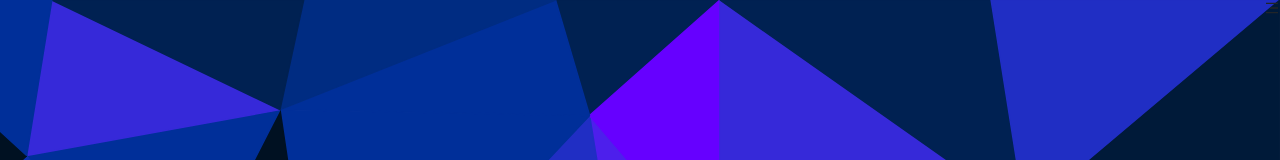
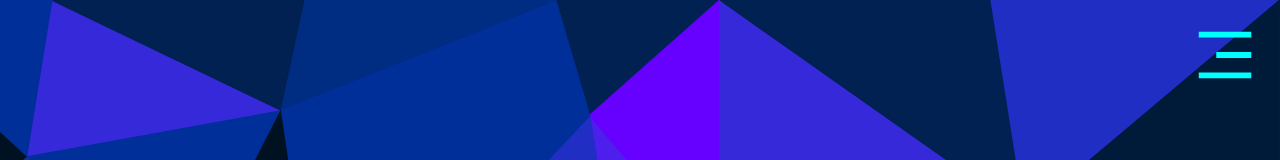
Before and after one commit to MeftunH/portfolio-v1, a React (Create React App) app: page / in a window 1280 px wide. Shown: the top 160 px of the page. Built offline with nearby package versions, Linux system fonts and the light colour scheme; a web font is replaced by a local one.

Commit message:
menu bar style fix

```diff
--- a/src/App.js
+++ b/src/App.js
@@ -6,6 +6,7 @@ import Courses from './pages/Courses';
 import Home from './pages/Home';
 import Contact from './pages/Contact';
 import './stylesheets/home.css';
+import './stylesheets/header-footer.css';
 
 function App() {
   return (
--- a/src/components/Header.js
+++ b/src/components/Header.js
@@ -5,7 +5,7 @@ function Header() {
   const{showHeader,setShowHeader} = useState(false);
   return (
     <div className='header'>
-        <RiMenu3Fill className='position-fixed top-0 end-0'></RiMenu3Fill>
+        <RiMenu3Fill className='menu-icon position-fixed top-0 end-0'></RiMenu3Fill>
         </div>
   )
 }
--- a/src/stylesheets/header-footer.css
+++ b/src/stylesheets/header-footer.css
@@ -0,0 +1,5 @@
+.menu-icon{
+    color:aqua;
+    font-size: 70px;
+    margin:20px;
+}
```
